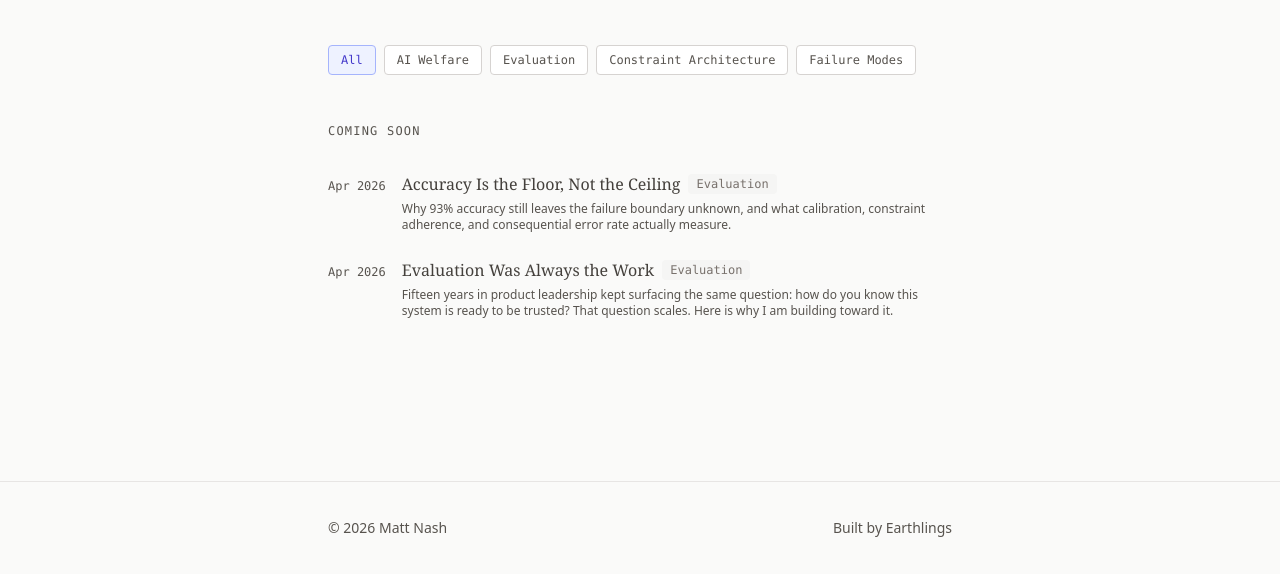
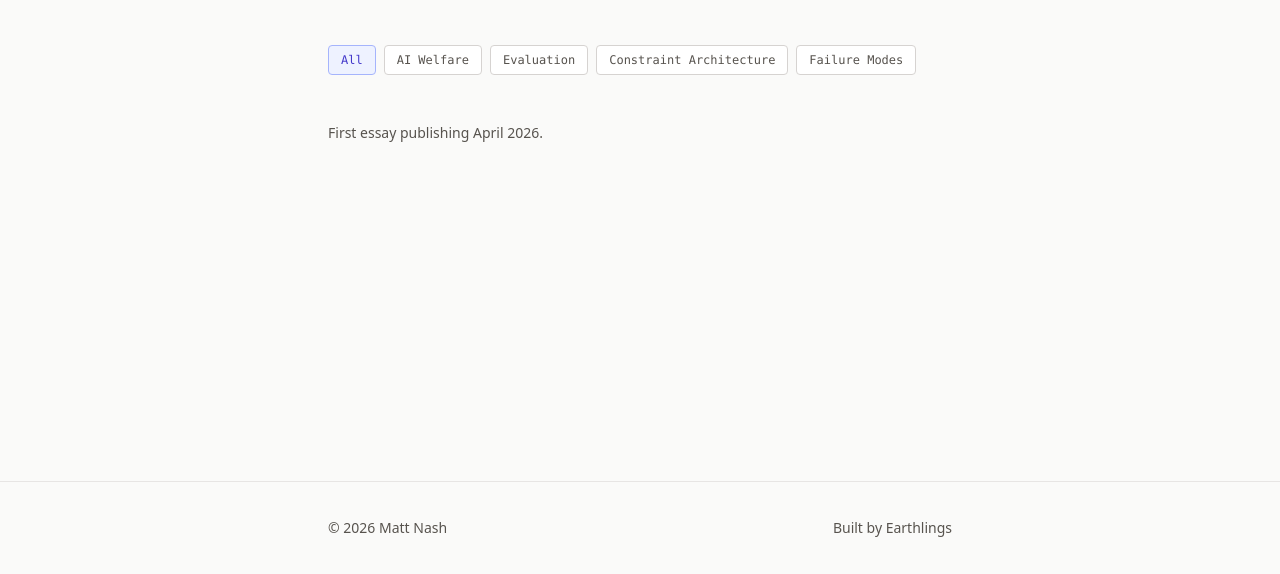
Before and after one commit to themattnash/professional-profile, an Astro site: page /writing in a window 1280 px wide. Shown: the part 226-800 px from the top of the page. Built offline with nearby package versions, Linux system fonts and the light colour scheme; Astro itself is replaced by a stand-in of ours.

Commit message:
fix: hide unpublished essays from writing page and essay routes

```diff
--- a/src/pages/writing/[...slug].astro
+++ b/src/pages/writing/[...slug].astro
@@ -3,7 +3,7 @@ import { getCollection } from 'astro:content';
 import EssayLayout from '../../layouts/EssayLayout.astro';
 
 export async function getStaticPaths() {
-  const essays = await getCollection('essays');
+  const essays = await getCollection('essays', ({ data }) => data.published);
   return essays.map((essay) => ({
     params: { slug: essay.slug },
     props: { essay },
--- a/src/pages/writing/index.astro
+++ b/src/pages/writing/index.astro
@@ -2,11 +2,8 @@
 import Layout from '../../layouts/Layout.astro';
 import { getCollection } from 'astro:content';
 
-const allEssays = (await getCollection('essays'))
+const published = (await getCollection('essays', ({ data }) => data.published))
   .sort((a, b) => b.data.date.valueOf() - a.data.date.valueOf());
-
-const published = allEssays.filter(e => e.data.published);
-const upcoming = allEssays.filter(e => !e.data.published);
 
 const categoryLabel: Record<string, string> = {
   'evaluation':    'Evaluation',
@@ -37,8 +34,8 @@ const categoryLabel: Record<string, string> = {
     <button data-filter="failure-modes" class="filter-btn text-xs font-mono px-3 py-1.5 rounded border transition-colors">Failure Modes</button>
   </div>
 
-  {published.length > 0 && (
-    <section class="mb-16" data-section="published">
+  {published.length > 0 ? (
+    <section data-section="published">
       <ul class="space-y-10" role="list">
         {published.map((essay) => (
           <li data-category={essay.data.category ?? 'uncategorized'}>
@@ -64,42 +61,14 @@ const categoryLabel: Record<string, string> = {
         ))}
       </ul>
     </section>
-  )}
-
-  {upcoming.length > 0 && (
-    <section class={published.length > 0 ? 'pt-8 border-t border-stone-200' : ''} data-section="upcoming">
-      <h2 class="text-xs font-mono uppercase tracking-widest text-stone-600 mb-8">Coming soon</h2>
-      <ul class="space-y-6" role="list">
-        {upcoming.map((essay) => (
-          <li class="flex items-baseline gap-4" data-category={essay.data.category ?? 'uncategorized'}>
-            <span class="text-xs font-mono text-stone-600 shrink-0">
-              {essay.data.date.toLocaleDateString('en-US', { year: 'numeric', month: 'short' })}
-            </span>
-            <div>
-              <div class="flex items-center gap-2 mb-0.5">
-                <a href={`/writing/${essay.slug}`} class="text-stone-700 font-serif hover:text-indigo-700 transition-colors no-underline">{essay.data.title}</a>
-                {essay.data.category && (
-                  <span class="text-xs font-mono text-stone-500 bg-stone-100 px-2 py-0.5 rounded shrink-0">
-                    {categoryLabel[essay.data.category]}
-                  </span>
-                )}
-              </div>
-              <p class="text-stone-600 text-xs mt-1">{essay.data.description}</p>
-            </div>
-          </li>
-        ))}
-      </ul>
-    </section>
-  )}
-
-  {published.length === 0 && upcoming.length === 0 && (
+  ) : (
     <p class="text-stone-600 text-sm">First essay publishing April 2026.</p>
   )}
 
 <script>
   const buttons = document.querySelectorAll<HTMLButtonElement>('.filter-btn');
   const items = document.querySelectorAll<HTMLElement>('li[data-category]');
-  const sections = document.querySelectorAll<HTMLElement>('section[data-section]');
+  const section = document.querySelector<HTMLElement>('section[data-section]');
 
   buttons.forEach(btn => {
     btn.addEventListener('click', () => {
@@ -112,12 +81,6 @@ const categoryLabel: Record<string, string> = {
         const show = filter === 'all' || item.dataset.category === filter;
         item.style.display = show ? '' : 'none';
       });
-
-      // Hide section headers when all their items are hidden
-      sections.forEach(section => {
-        const visible = section.querySelectorAll('li[data-category]:not([style*="display: none"])');
-        section.style.display = visible.length > 0 ? '' : 'none';
-      });
     });
   });
 </script>
```
